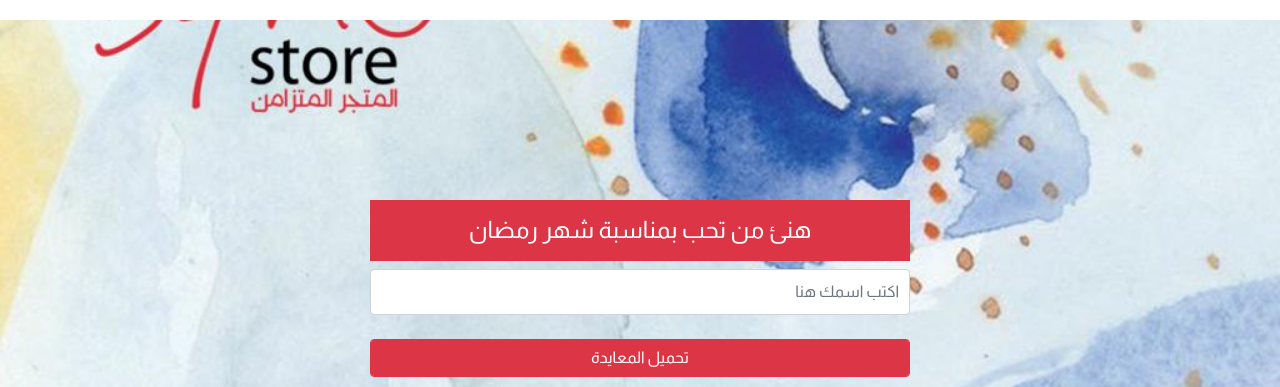
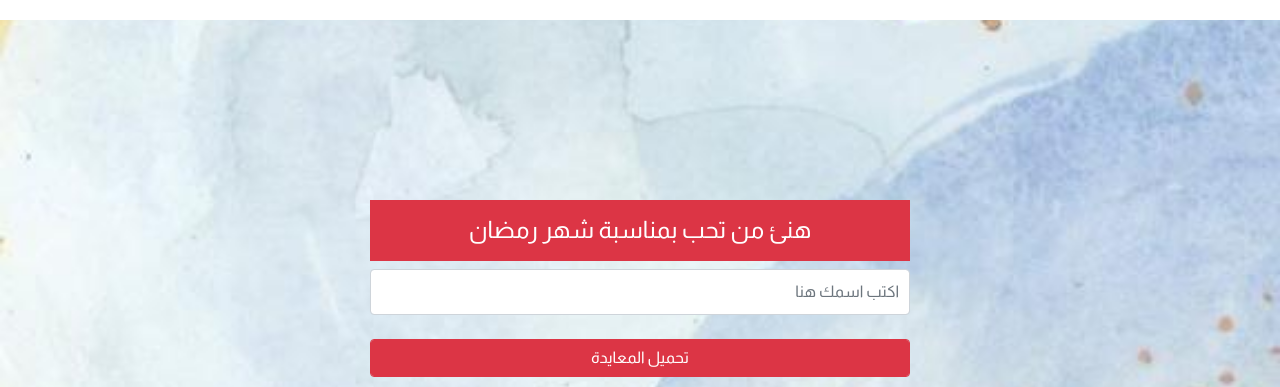
Before and after one commit to S3OD177/sync, a plain HTML site: page index.html in a window 1280 px wide. Shown: the top 387 px of the page. Drawn offline with nearby package versions, Linux system fonts and the light colour scheme.

Commit message:
Update index.html

```diff
--- a/index.html
+++ b/index.html
@@ -30,7 +30,7 @@
       }
 .candidates-profile-bg {
   padding: 180px 0px 80px 0px;
-  background-image: url("56.jpg");
+  background-image: url("backgrond.jpg");
   background-size: cover;
   position: relative;
   background-position: center center;
```
